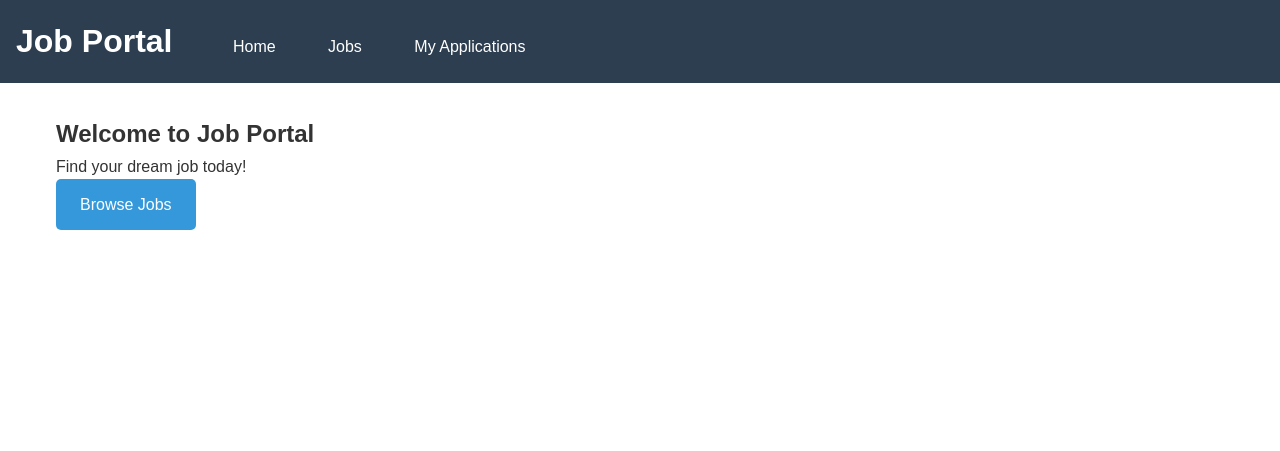
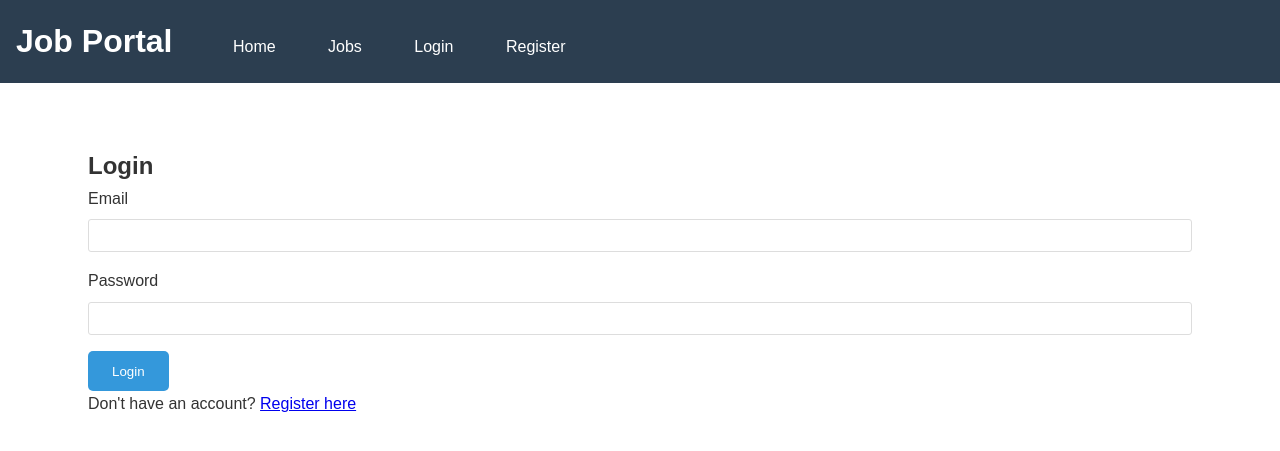
Before and after one commit to codewithtanvir/job-portal-webtech-sec-g, a PHP site: page /index.php?page=login in a window 1280 px wide. Shown: the top 451 px of the page. Run offline with PHP 8.4, Linux system fonts and the light colour scheme.

Commit message:
add login system and user authentication

```diff
--- /dev/null
+++ b/app/views/candidate/login.php
@@ -0,0 +1,47 @@
+<!DOCTYPE html>
+<html>
+
+<head>
+    <title>Login - Job Portal</title>
+    <link rel="stylesheet" href="public/css/style.css">
+</head>
+
+<body>
+    <header>
+        <h1>Job Portal</h1>
+        <nav>
+            <a href="index.php">Home</a>
+            <a href="?page=jobs">Jobs</a>
+            <a href="?page=login">Login</a>
+            <a href="?page=apply&action=register">Register</a>
+        </nav>
+    </header>
+
+    <div class="container">
+        <div class="job-details">
+            <h2>Login</h2>
+
+            <?php if (isset($error)) { ?>
+                <p style="color: red;"><?php echo $error; ?></p>
+            <?php } ?>
+
+            <form method="POST" action="?page=login&action=submit">
+                <div class="form-group">
+                    <label>Email</label>
+                    <input type="email" name="email" required>
+                </div>
+
+                <div class="form-group">
+                    <label>Password</label>
+                    <input type="password" name="password" required>
+                </div>
+
+                <button type="submit" class="btn">Login</button>
+            </form>
+
+            <p>Don't have an account? <a href="?page=apply&action=register">Register here</a></p>
+        </div>
+    </div>
+</body>
+
+</html>
--- a/index.php
+++ b/index.php
@@ -17,7 +17,78 @@ switch ($page) {
     case 'applications':
         require_once 'app/controllers/ApplicationController.php';
         break;
+    case 'login':
+        handleLogin();
+        break;
+    case 'logout':
+        handleLogout();
+        break;
+    case 'profile':
+        showProfile();
+        break;
     default:
         require_once 'app/views/home.php';
         break;
 }
+
+function handleLogin()
+{
+    require_once 'app/models/Candidate.php';
+
+    $action = isset($_GET['action']) ? $_GET['action'] : 'form';
+
+    if ($action == 'form') {
+        require_once 'app/views/candidate/login.php';
+        return;
+    }
+
+    if ($_SERVER['REQUEST_METHOD'] != 'POST') {
+        require_once 'app/views/candidate/login.php';
+        return;
+    }
+
+    $conn = getConnection();
+    $email = $_POST['email'];
+    $password = $_POST['password'];
+
+    $candidate = getCandidateByEmail($conn, $email);
+
+    if (!$candidate) {
+        $error = "Invalid email or password";
+        require_once 'app/views/candidate/login.php';
+        mysqli_close($conn);
+        return;
+    }
+
+    if (!password_verify($password, $candidate['password'])) {
+        $error = "Invalid email or password";
+        require_once 'app/views/candidate/login.php';
+        mysqli_close($conn);
+        return;
+    }
+
+    $_SESSION['candidate_id'] = $candidate['id'];
+    $_SESSION['candidate_name'] = $candidate['name'];
+    header('Location: ?page=profile');
+    mysqli_close($conn);
+}
+
+function handleLogout()
+{
+    session_destroy();
+    header('Location: index.php');
+}
+
+function showProfile()
+{
+    if (!isset($_SESSION['candidate_id'])) {
+        header('Location: ?page=login');
+        return;
+    }
+
+    require_once 'app/models/Candidate.php';
+    $conn = getConnection();
+    $candidate = getCandidateById($conn, $_SESSION['candidate_id']);
+    require_once 'app/views/candidate/profile.php';
+    mysqli_close($conn);
+}
```
Also changed, not shown: app/views/candidate/profile.php (added, +42 -0 lines), app/controllers/ApplicationController.php (line endings or trailing spaces), 1 other file.
